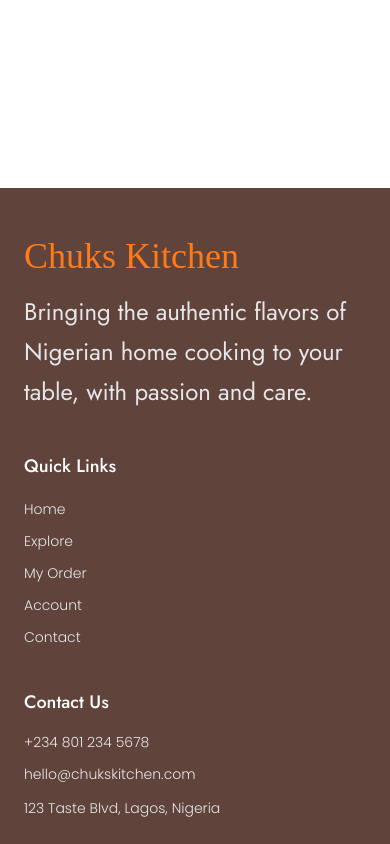
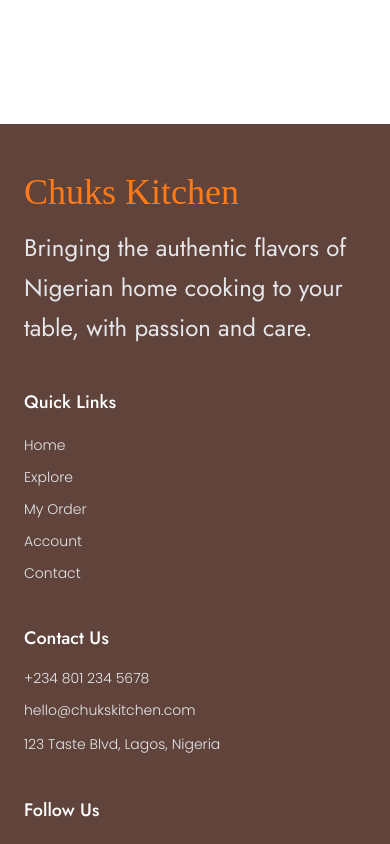
Before and after one commit to Tofunmithehuman/Chucks-Kitchen, a React (Vite) app: page /signin in a window 390 px wide. Shown: the part 720-1564 px from the top of the page. Built offline with nearby package versions, Linux system fonts and the light colour scheme; a web font is replaced by a local one.

Commit message:
fix: update style for better responsiveness

```diff
--- a/src/Components/Footer.jsx
+++ b/src/Components/Footer.jsx
@@ -55,7 +55,7 @@ const Footer = () => {
   };
 
   return (
-    <footer className="bg-[#60433a] text-white inter mt-16 md:mt-0">
+    <footer className="bg-[#60433a] text-white inter">
       <div className="max-w-screen-2xl mx-auto px-6 sm:px-10 py-12 sm:py-16">
         <motion.div
           className="grid grid-cols-1 md:grid-cols-2 lg:grid-cols-4 gap-10 lg:gap-14"
```
